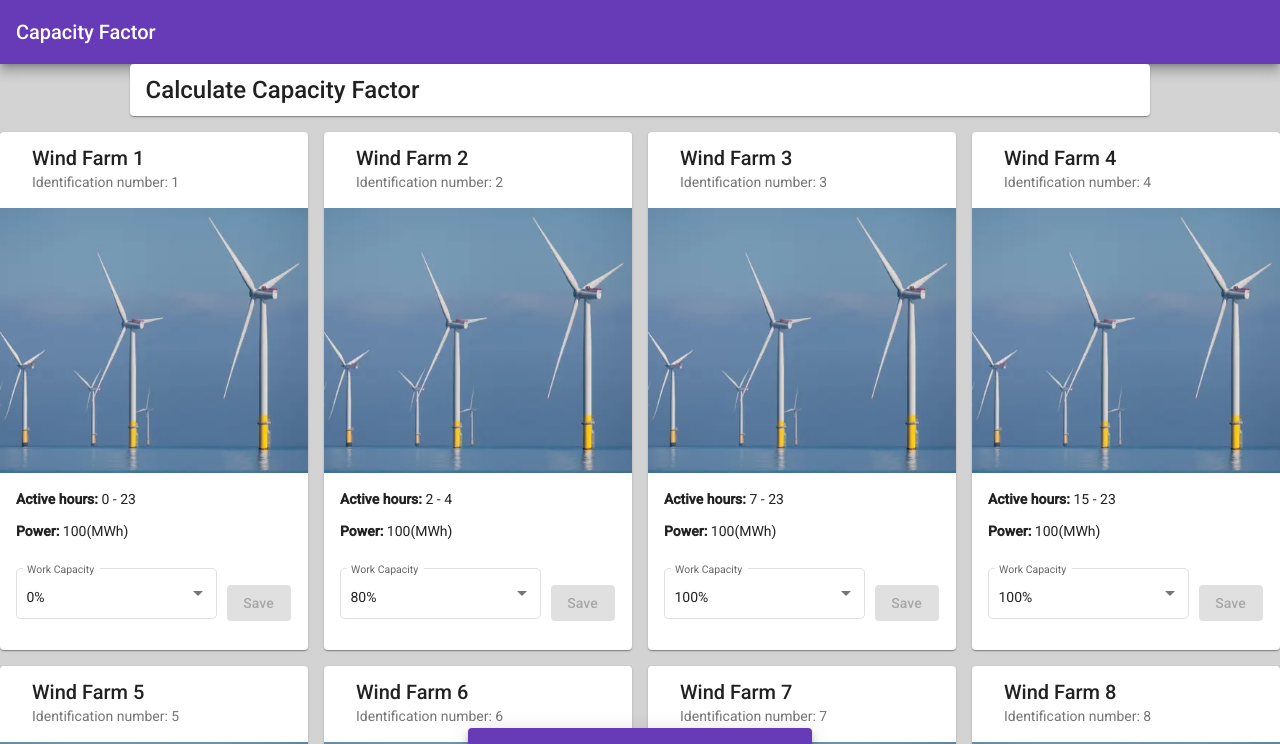
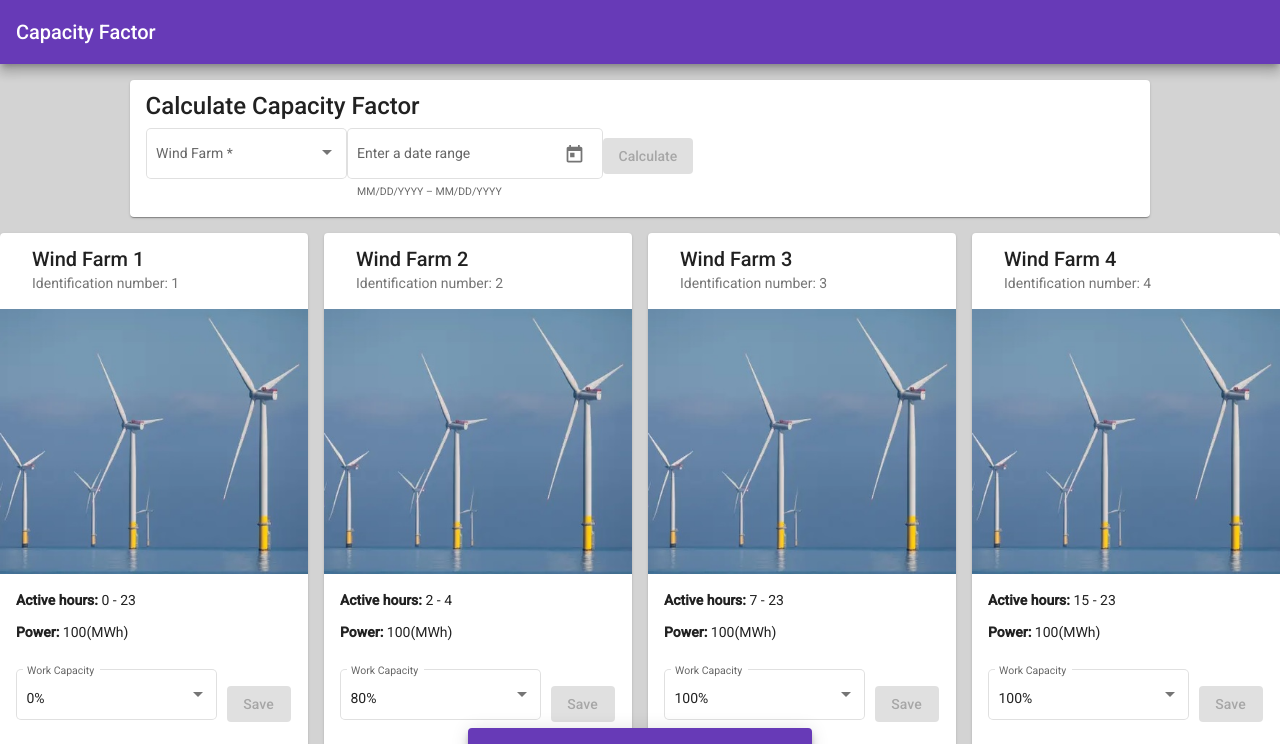
Before and after one commit to luispierdona/capacity-factor, an Angular app: page /dashboard in a window 1280 px wide. Shown: the top 744 px of the page. Built offline with nearby package versions, Linux system fonts and the light colour scheme.

Commit message:
Capacity calculator added

```diff
--- a/src/app/modules/dashboard/components/calculate-capacity-factor/calculate-capacity-factor.component.html
+++ b/src/app/modules/dashboard/components/calculate-capacity-factor/calculate-capacity-factor.component.html
@@ -1,4 +1,30 @@
-<mat-card>
+<mat-card class="mt-16">
   <mat-card-title>Calculate Capacity Factor</mat-card-title>
 
+  <mat-card-content>
+    <!-- Form with a select and a date range -->
+    <form [formGroup]="capacityFactorForm" class="mt-16">
+      <mat-form-field appearance="outline">
+        <mat-label> {{ 'Wind Farm' }} </mat-label>
+        <mat-select formControlName="windFarm" multiple>
+          <mat-option *ngFor="let item of windFarms" [value]="item">
+            {{ item.name }}
+          </mat-option>
+        </mat-select>
+      </mat-form-field>
+
+      <mat-form-field appearance="outline">
+        <mat-label>Enter a date range</mat-label>
+        <mat-date-range-input [formGroup]="capacityFactorForm" [rangePicker]="picker">
+          <input matStartDate formControlName="start" placeholder="Start date">
+          <input matEndDate formControlName="end" placeholder="End date">
+        </mat-date-range-input>
+        <mat-hint>MM/DD/YYYY – MM/DD/YYYY</mat-hint>
+        <mat-datepicker-toggle matSuffix [for]="picker"></mat-datepicker-toggle>
+        <mat-date-range-picker #picker></mat-date-range-picker>
+      </mat-form-field>
+
+      <button mat-raised-button color="primary" [disabled]="!capacityFactorForm.valid" (click)="calculateCapacityFactor()">Calculate</button>
+    </form>
+  </mat-card-content>
 </mat-card>
--- a/src/app/modules/dashboard/components/calculate-capacity-factor/calculate-capacity-factor.component.ts
+++ b/src/app/modules/dashboard/components/calculate-capacity-factor/calculate-capacity-factor.component.ts
@@ -1,15 +1,74 @@
-import { Component, OnInit } from '@angular/core';
+import { Component, OnDestroy, OnInit } from '@angular/core';
+import { FormBuilder, FormControl, FormGroup, Validators } from '@angular/forms';
+import { Subject, takeUntil } from 'rxjs';
+import { meterReadings, WindFarm } from '../../models/windFarm.model';
+import { DashboardService } from '../../services/dashboard.service';
 
 @Component({
   selector: 'app-calculate-capacity-factor',
   templateUrl: './calculate-capacity-factor.component.html',
   styleUrls: ['./calculate-capacity-factor.component.scss']
 })
-export class CalculateCapacityFactorComponent implements OnInit {
+export class CalculateCapacityFactorComponent implements OnInit, OnDestroy {
 
-  constructor() { }
+  private _unsubscribeAll: Subject<any>;
+
+  capacityFactorForm: FormGroup;
+  windFarms: WindFarm[] = [];
+
+  constructor(
+    private _formBuilder: FormBuilder,
+    private dashboardService: DashboardService,
+  ) {
+    this._unsubscribeAll = new Subject();
+
+    this.capacityFactorForm = this._formBuilder.group({
+      windFarm: new FormControl([], [Validators.required]),
+      start: new FormControl<Date | null>(null, [Validators.required]),
+      end: new FormControl<Date | null>(null, [Validators.required]),
+    });
+  }
+
+  /*
+    @Description: Calculate the capacity factor of a wind farm
+
+  */
+  calculateCapacityFactor() {
+    console.log(this.capacityFactorForm.value);
+    const capacityFactor: meterReadings[] = [];
+
+    // Days to calculate
+    const startDate = new Date(this.capacityFactorForm.get('start')?.value);
+    const endDate = new Date(this.capacityFactorForm.get('end')?.value);
+    const days = endDate.getDate() - startDate.getDate();
+
+    // Capacity will be equal to the totalCapacity at the workCapacity percentage
+    const windFarms = this.capacityFactorForm.get('windFarm')?.value;
+    windFarms.forEach((windFarm: WindFarm) => {
+      if (windFarm.totalCapacity && windFarm.workCapacity && windFarm.activeHoursStart && windFarm.activeHoursEnd) {
+        const workingHours = windFarm.activeHoursEnd - windFarm.activeHoursStart;
+        const capacityPerHour = windFarm.totalCapacity * (windFarm.workCapacity / 100);
+        capacityFactor.push({
+          windFarm: windFarm,
+          capacityFactor: (capacityPerHour * workingHours) * days,
+        });
+      }
+    });
+
+    console.log(capacityFactor);
+  }
 
   ngOnInit(): void {
+    this.dashboardService.data$
+      .pipe(takeUntil(this._unsubscribeAll))
+      .subscribe(data => {
+        this.windFarms = data;
+      });
+  }
+
+  ngOnDestroy(): void {
+    this._unsubscribeAll.next(null);
+    this._unsubscribeAll.complete();
   }
 
 }
--- a/src/app/modules/dashboard/components/dashboard/dashboard.component.ts
+++ b/src/app/modules/dashboard/components/dashboard/dashboard.component.ts
@@ -1,4 +1,4 @@
-import { Component, OnInit } from '@angular/core';
+import { Component, OnDestroy, OnInit } from '@angular/core';
 import { WindFarm } from '../../models/windFarm.model';
 import { DashboardService } from '../../services/dashboard.service';
 import { Subject, takeUntil } from 'rxjs';
@@ -8,7 +8,7 @@ import { Subject, takeUntil } from 'rxjs';
   templateUrl: './dashboard.component.html',
   styleUrls: ['./dashboard.component.scss']
 })
-export class DashboardComponent implements OnInit {
+export class DashboardComponent implements OnInit, OnDestroy {
 
   private _unsubscribeAll: Subject<any>;
 
--- a/src/app/modules/dashboard/dashboard.module.ts
+++ b/src/app/modules/dashboard/dashboard.module.ts
@@ -17,6 +17,8 @@ import { MatSnackBarModule } from '@angular/material/snack-bar';
 import { MatButtonModule } from '@angular/material/button';
 import { MatIconModule } from '@angular/material/icon';
 import { MatSelectModule } from '@angular/material/select';
+import { MatDatepickerModule } from '@angular/material/datepicker';
+import { MatNativeDateModule } from '@angular/material/core';
 
 const routes: Routes = [
   {
@@ -39,6 +41,8 @@ const routes: Routes = [
     MatSelectModule,
     FormsModule,
     ReactiveFormsModule,
+    MatDatepickerModule,
+    MatNativeDateModule
   ],
   declarations: [
     DashboardComponent,
@@ -46,6 +50,6 @@ const routes: Routes = [
     CalculateCapacityFactorComponent
   ],
   exports: [],
-  providers: [DashboardService],
+  providers: [DashboardService, MatDatepickerModule],
 })
 export class DashboardPageModule {}
--- a/src/app/modules/dashboard/models/windFarm.model.ts
+++ b/src/app/modules/dashboard/models/windFarm.model.ts
@@ -10,6 +10,9 @@ export interface WindFarm extends IObjectKeys {
   activeHoursEnd?: number;
   totalCapacity?: number;
   workCapacity?: number;
-  meterReadings?: number;
+}
 
+export interface meterReadings {
+  capacityFactor: number;
+  windFarm: WindFarm;
 }
--- a/src/assets/wind-farms-list.json
+++ b/src/assets/wind-farms-list.json
@@ -5,8 +5,7 @@
     "activeHoursStart": 0,
     "activeHoursEnd": 23,
     "totalCapacity": 100,
-    "workCapacity": 0,
-    "meterReadings": 100
+    "workCapacity": 0
   },
   {
     "id": 2,
@@ -14,8 +13,7 @@
     "activeHoursStart": 2,
     "activeHoursEnd": 4,
     "totalCapacity": 100,
-    "workCapacity": 80,
-    "meterReadings": 100
+    "workCapacity": 80
   },
   {
     "id": 3,
@@ -23,8 +21,7 @@
     "activeHoursStart": 7,
     "activeHoursEnd": 23,
     "totalCapacity": 100,
-    "workCapacity": 100,
-    "meterReadings": 100
+    "workCapacity": 100
   },
   {
     "id": 4,
@@ -32,8 +29,7 @@
     "activeHoursStart": 15,
     "activeHoursEnd": 23,
     "totalCapacity": 100,
-    "workCapacity": 100,
-    "meterReadings": 100
+    "workCapacity": 100
   },
   {
     "id": 5,
@@ -41,8 +37,7 @@
     "activeHoursStart": 11,
     "activeHoursEnd": 23,
     "totalCapacity": 100,
-    "workCapacity": 100,
-    "meterReadings": 100
+    "workCapacity": 100
   },
   {
     "id": 6,
@@ -50,8 +45,7 @@
     "activeHoursStart": 6,
     "activeHoursEnd": 23,
     "totalCapacity": 100,
-    "workCapacity": 100,
-    "meterReadings": 100
+    "workCapacity": 100
   },
   {
     "id": 7,
@@ -59,8 +53,7 @@
     "activeHoursStart": 7,
     "activeHoursEnd": 23,
     "totalCapacity": 100,
-    "workCapacity": 100,
-    "meterReadings": 100
+    "workCapacity": 100
   },
   {
     "id": 8,
@@ -68,8 +61,7 @@
     "activeHoursStart": 23,
     "activeHoursEnd": 23,
     "totalCapacity": 100,
-    "workCapacity": 100,
-    "meterReadings": 100
+    "workCapacity": 100
   },
   {
     "id": 9,
@@ -77,8 +69,7 @@
     "activeHoursStart": 22,
     "activeHoursEnd": 23,
     "totalCapacity": 100,
-    "workCapacity": 100,
-    "meterReadings": 100
+    "workCapacity": 100
   },
   {
     "id": 10,
@@ -86,7 +77,6 @@
     "activeHoursStart": 4,
     "activeHoursEnd": 23,
     "totalCapacity": 100,
-    "workCapacity": 100,
-    "meterReadings": 100
+    "workCapacity": 100
   }
 ]
--- a/src/styles.scss
+++ b/src/styles.scss
@@ -4,3 +4,4 @@ html, body { height: 100%; }
 body { margin: 0; font-family: Roboto, "Helvetica Neue", sans-serif; background-color: lightgray; }
 .m-16 { margin: 16px; }
 .ml-8 { margin-left: 8px; }
+.mt-16 { margin-top: 16px; }
```
